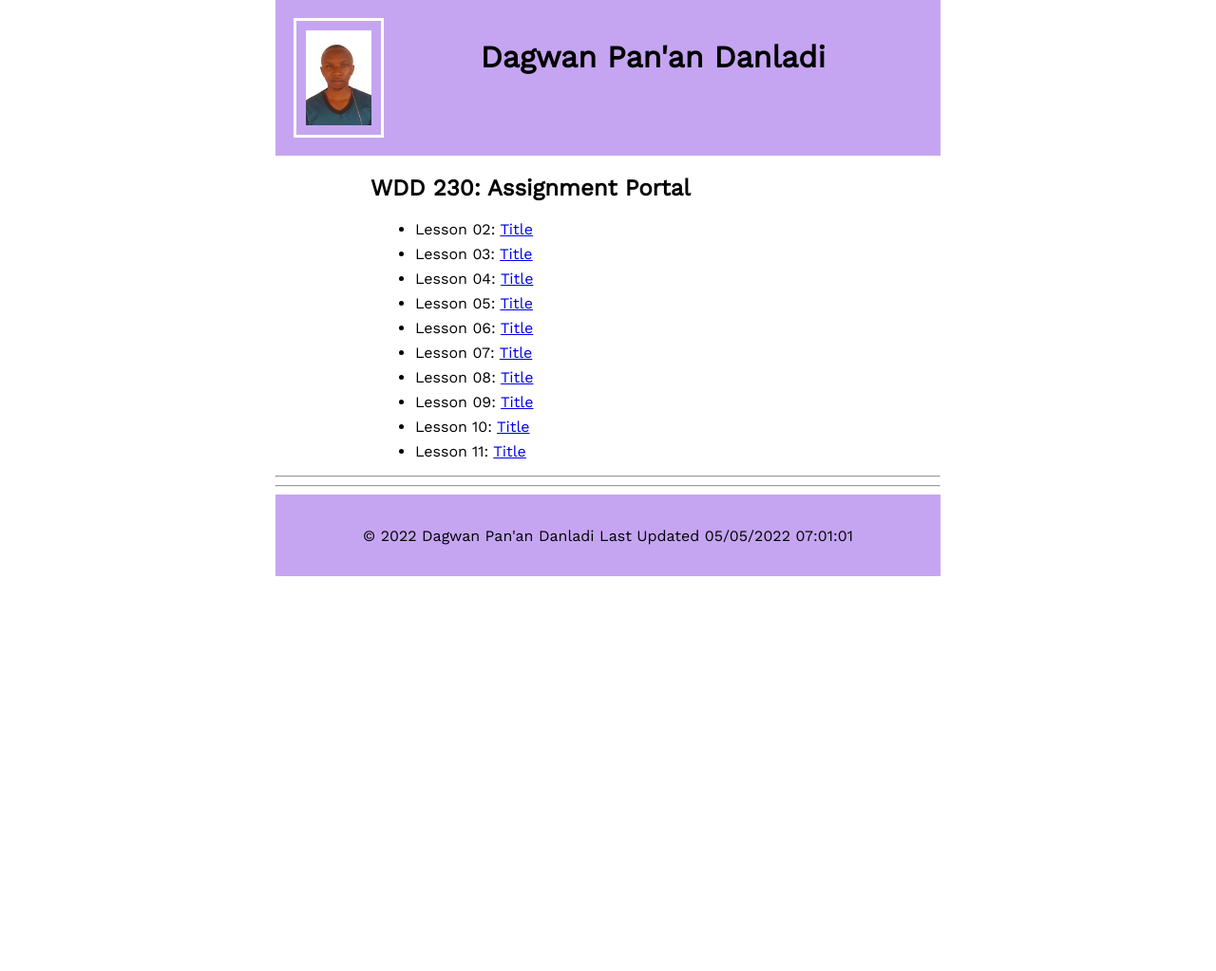
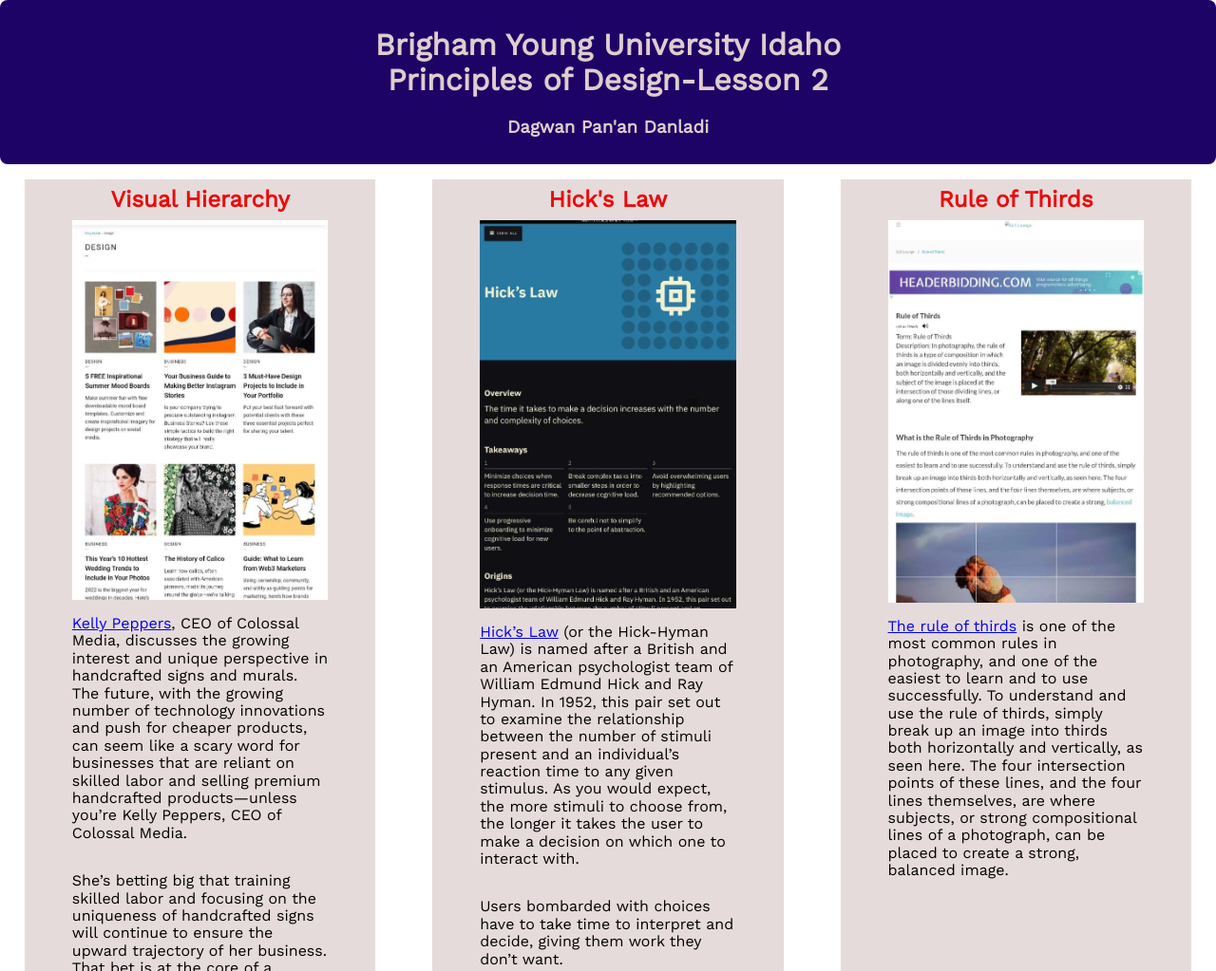
Before and after one commit to Dagwan/wdd230, a plain HTML site: page index.html in a window 1280 px wide. Shown: the top 1023 px of the page at 95% size. Before the commit the page ends 800 px from the top, so only its background shows below. Drawn offline with nearby package versions, Linux system fonts and the light colour scheme.

Commit message:
first commit

```diff
--- a/css/style.css
+++ b/css/style.css
@@ -1,52 +1,65 @@
-:root {
-    --primary-color: #c5a5f1;
-    --secondary-color: rgb(241, 52, 52);
-    --accent-color: #1846d1;
+body {
+    font-family: "Work Sans", sans-serif;
+}
 
-    --heading-font: ;font-family: "Work Sans", sans-serif;
-    --paragraph-font: font-family: "Work Sans", sans-serif;
+h2 {
+	color: #ec0909;
+	text-align: center;
+    margin: auto;
+    padding: 0.5rem;
 
 }
-body {
-    max-width: 700px;
-    margin: 0 auto;
-}
+
 header {
-    display: grid;
-    padding: 1.2em;
-    text-align: center;
-    background-color: var(--primary-color);
-}
-.self img{
-    width: auto;
-    height: 100px;
-    grid-column-start: 1;
-    float: left;
-    padding: 10px;
-    border: 3px solid white;
+	border-radius: 0.5rem;
+    background-color: #1e0366;
+	color: rgb(223, 205, 205);
+	text-align: center;
+    margin: auto;
+    padding: 0.5rem;
 }
 
-h1 h2{
-    font-family: var(--heading-font);
-    font-size: 35px;
-    color: var(--secondary-color);
+main {
+    display: grid;
+    grid-template-columns: 1fr;
+    grid-gap: 0.5rem;
+    justify-items: center;
 }
 
-footer{
-    padding: 1.1em;
-    text-align: center;
-    background-color: var(--primary-color);
+section {
+    width: 80%;
+
+    display: grid;
+    grid-auto-rows: max-content;
+    grid-template-columns: 1fr;
+    grid-gap: auto;
+    justify-items: center;;
+    margin: 1rem;
+    background-color: rgb(230, 219, 219);
+    padding: 0 1rem;
 }
 
-main{
-    text-align: left;
-    margin-left: 100px;
+img {
+    width: 80%;
+    height: auto;
+
 }
 
-li{
-    margin: 7px;
+
+p {
+    padding: auto;
+    width: 80%;
 }
 
-.modified{
-    color: var(--accent-color);
+
+footer {
+
+    background-color: #1f0263;
+    color: aliceblue;
+    padding: 20px;
+    text-align: center;
+    font-size: large;
+	margin: 5px;
+    padding: 0.5rem;
+
 }
--- a/index.html
+++ b/index.html
@@ -2,55 +2,97 @@
 <html lang="en">
   <head>
     <meta charset="UTF-8" />
-    <meta http-equiv="X-UA-Compatible" content="IE=edge" />
+
+    <meta name="description" content="Design Principles Website-BYUI" />
     <meta name="viewport" content="width=device-width, initial-scale=1.0" />
-    <meta name="author" content="Dagwan" />
-    <meta
-      name="description"
-      content="Assignment portal for Dagwan Pan'an Danladi in WDD-230: BYUI"
+    <title>Principles of Design</title>
+
+    <link
+      rel="stylesheet"
+      href="https://cdnjs.cloudflare.com/ajax/libs/normalize/8.0.1/normalize.min.css"
     />
-    <title>Assignment Portal</title>
+    <link rel="preconnect" href="https://fonts.googleapis.com" />
+    <link rel="preconnect" href="https://fonts.gstatic.com" crossorigin />
     <link
       href="https://fonts.googleapis.com/css2?family=Work+Sans&display=swap"
       rel="stylesheet"
     />
+    <link rel="stylesheet" href="css/normalize.css" />
     <link rel="stylesheet" href="css/style.css" />
+    <link rel="stylesheet" href="css/medium.css" />
+    <link rel="stylesheet" href="css/large.css" />
+    <script src="js/script.js" defer></script>
   </head>
   <body>
     <header>
-      <div class="self">
-        <img src="nysc.jpg" alt="picture of self" />
-        <h1>Dagwan Pan'an Danladi</h1>
-      </div>
+      <h1>Brigham Young University Idaho<br />Principles of Design-Lesson 2</h1>
+      <h3>Dagwan Pan'an Danladi</h3>
     </header>
     <main>
-      <h2>
-        WDD 230: Assignment Portal
-      </h2>
-      <ul>
-        <li>Lesson 02: <a href="index.html">Title</a></li>
-        <li>Lesson 03: <a href="index.html">Title</a></li>
-        <li>Lesson 04: <a href="index.html">Title</a></li>
-        <li>Lesson 05: <a href="index.html">Title</a></li>
-        <li>Lesson 06: <a href="index.html">Title</a></li>
-        <li>Lesson 07: <a href="index.html">Title</a></li>
-        <li>Lesson 08: <a href="index.html">Title</a></li>
-        <li>Lesson 09: <a href="index.html">Title</a></li>
-        <li>Lesson 10: <a href="index.html">Title</a></li>
-        <li>Lesson 11: <a href="index.html">Title</a></li>
-      </ul>
+      <section>
+        <h2>Visual Hierarchy</h2>
+        <img src="images/firstpic.jpeg" alt="firstpicture" />
+        <p>
+          <a href="https://www.shutterstock.com/blog/design">Kelly Peppers</a>,
+          CEO of Colossal Media, discusses the growing interest and unique
+          perspective in handcrafted signs and murals. The future, with the
+          growing number of technology innovations and push for cheaper
+          products, can seem like a scary word for businesses that are reliant
+          on skilled labor and selling premium handcrafted products—unless
+          you’re Kelly Peppers, CEO of Colossal Media.
+        </p>
+        <p>
+          She’s betting big that training skilled labor and focusing on the
+          uniqueness of handcrafted signs will continue to ensure the upward
+          trajectory of her business. That bet is at the core of a company that
+          single-handedly revived the hand-painted sign industry and made
+          millions of dollars at the same time.
+        </p>
+      </section>
+
+      <section>
+        <h2>Hick's Law</h2>
+        <img src="images/secondpic.jpeg" alt="secondpicture" />
+        <p>
+          <a href="https://lawsofux.com/hicks-law/">Hick’s Law</a> (or the
+          Hick-Hyman Law) is named after a British and an American psychologist
+          team of William Edmund Hick and Ray Hyman. In 1952, this pair set out
+          to examine the relationship between the number of stimuli present and
+          an individual’s reaction time to any given stimulus. As you would
+          expect, the more stimuli to choose from, the longer it takes the user
+          to make a decision on which one to interact with.
+        </p>
+        <p>
+          Users bombarded with choices have to take time to interpret and
+          decide, giving them work they don’t want.
+        </p>
+      </section>
+      <section class="rule">
+        <h2>Rule of Thirds</h2>
+        <img src="images/thirdpic.jpeg" alt="thirdpicture" />
+
+        <p>
+          <a
+            href="https://www.slrlounge.com/glossary/rule-of-thirds-definition/"
+            >The rule of thirds</a
+          >
+          is one of the most common rules in photography, and one of the easiest
+          to learn and to use successfully. To understand and use the rule of
+          thirds, simply break up an image into thirds both horizontally and
+          vertically, as seen here. The four intersection points of these lines,
+          and the four lines themselves, are where subjects, or strong
+          compositional lines of a photograph, can be placed to create a strong,
+          balanced image.
+        </p>
+      </section>
     </main>
-
-    <hr />
-    <hr />
-
-    <footer>
-      <p>
-        &copy; <span id="year"></span>
-        Dagwan Pan'an Danladi Last Updated <span id="update"></span>
-      </p>
-    </footer>
-
-    <script src="script.js"></script>
+    <div>
+      <footer>
+        <p>
+          &copy; <span id="year"></span> Dagwan Pan'an Danladi Last Updated
+          <span id="update"></span>
+        </p>
+      </footer>
+    </div>
   </body>
 </html>
--- a/lesson2/css/style.css
+++ /dev/null
@@ -1,65 +0,0 @@
-body {
-    font-family: "Work Sans", sans-serif;
-}
-
-h2 {
-	color: #ec0909;
-	text-align: center;
-    margin: auto;
-    padding: 0.5rem;
-
-}
-
-header {
-	border-radius: 0.5rem;
-    background-color: #1e0366;
-	color: rgb(223, 205, 205);
-	text-align: center;
-    margin: auto;
-    padding: 0.5rem;
-}
-
-main {
-    display: grid;
-    grid-template-columns: 1fr;
-    grid-gap: 0.5rem;
-    justify-items: center;
-}
-
-section {
-    width: 80%;
-
-    display: grid;
-    grid-auto-rows: max-content;
-    grid-template-columns: 1fr;
-    grid-gap: auto;
-    justify-items: center;;
-    margin: 1rem;
-    background-color: rgb(230, 219, 219);
-    padding: 0 1rem;
-}
-
-img {
-    width: 80%;
-    height: auto;
-
-}
-
-
-p {
-    padding: auto;
-    width: 80%;
-}
-
-
-footer {
-
-    background-color: #1f0263;
-    color: aliceblue;
-    padding: 20px;
-    text-align: center;
-    font-size: large;
-	margin: 5px;
-    padding: 0.5rem;
-
-}
--- a/lesson2/js/script.js
+++ /dev/null
@@ -1,6 +0,0 @@
-const Update = document.lastModified
-document.querySelector("#update").textContent = Update;
-
-let currentDate = new Date();
-let Year = currentDate.getFullYear();
-document.getElementById("year").textContent = Year;
```
Also changed, not shown: lesson2/index.html (deleted, +0 -98 lines), css/large.css (renamed from lesson2/css/large.css), css/medium.css (renamed from lesson2/css/medium.css), css/normalize.css (renamed from lesson2/css/normalize.css), css/small.css (renamed from lesson2/css/small.css), images/BYU-Idaho.png (renamed from lesson2/images/BYU-Idaho.png), images/firstpic.jpeg (renamed from lesson2/images/firstpic.jpeg), images/secondpic.jpeg (renamed from lesson2/images/secondpic.jpeg), images/thirdpic.jpeg (renamed from lesson2/images/thirdpic.jpeg), js/script.js (renamed from script.js), nysc.jpg (deleted).
